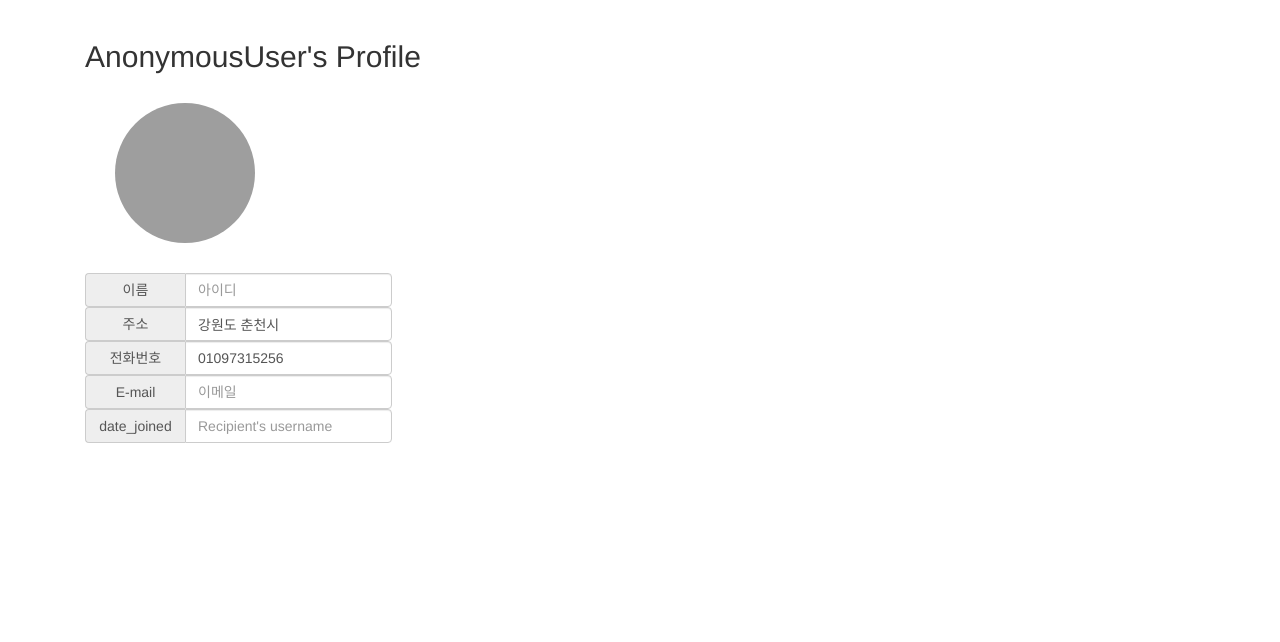
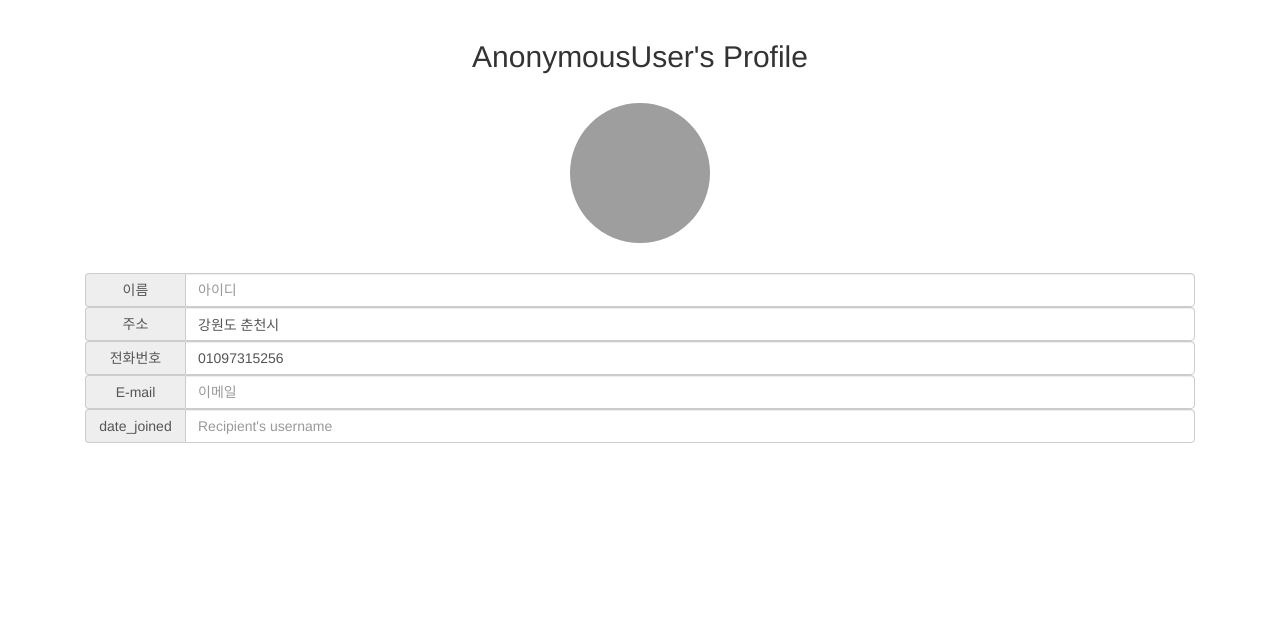
Before and after one commit to GeonilJang/GIT_DJANGO, a Django app: page /accounts/profile/ in a window 1280 px wide. Shown: the part 51-693 px from the top of the page. Run offline with Django 3.2, Linux system fonts and the light colour scheme; some libraries are stand-ins or nearby versions; grey boxes are pictures that could not be loaded.

Commit message:
노트북 - 위도/경도 필수 아님.

```diff
--- a/accounts/templates/accounts/profile.html
+++ b/accounts/templates/accounts/profile.html
@@ -4,23 +4,23 @@
 
 
   {% for post in profiles %}
-  <div class="container" style="margin-bottom:100%">
-        <div class="col-lg-12">
+  <div class="container" style="margin-bottom:100%; text-align: center">
+        <div class="col-lg-12" style="text-align: center">
           <h2>{{user}}'s Profile</h2>
             <div style="margin:30px 30px"><img class="img-circle" src="https://store-old.linefriends.com/wp-content/uploads/2015/12/zero_search.png" alt="Generic placeholder image" width="140" height="140"></div>
-            <div class="input-group">
+            <div class="input-group" style="width: 100%">
                 <span class="input-group-addon" id="basic-addon1" style="width:100px">이름</span><input type="text" class="form-control" placeholder="아이디" aria-describedby="basic-addon2" value="{{ user.username }}">
             </div>
-            <div class="input-group">
+            <div class="input-group" style="width: 100%">
               <span class="input-group-addon" id="basic-addon1" style="width:100px">주소</span> <input type="text" class="form-control" placeholder="주소" aria-describedby="basic-addon2" value="{{post.address}}">
             </div>
-            <div class="input-group">
+            <div class="input-group" style="width: 100%">
               <span class="input-group-addon" id="basic-addon1" style="width:100px">전화번호</span> <input type="text" class="form-control" placeholder="주소" aria-describedby="basic-addon2" value="{{post.phone_number}}">
             </div>
-            <div class="input-group">
+            <div class="input-group" style="width: 100%">
                 <span class="input-group-addon" id="basic-addon1" style="width:100px">E-mail</span> <input type="text" class="form-control" placeholder="이메일" aria-describedby="basic-addon2" value="{{ user.email }}">
             </div>
-            <div class="input-group">
+            <div class="input-group" style="width: 100%">
                 <span class="input-group-addon" id="basic-addon1" style="width:100px">date_joined</span> <input type="text" class="form-control" placeholder="Recipient's username" aria-describedby="basic-addon2" value="{{ user.date__joined }}">
             </div>
         </div>
--- a/blog/models.py
+++ b/blog/models.py
@@ -38,7 +38,7 @@ class Post(models.Model):
 
     tag_set = models.ManyToManyField('Tag') #릴레이션을 할때는 테그 문자열로 넣어 준다
 
-    lnglat = models.CharField(max_length=50, help_text='경도/위도 포맷 으로', blank=True, validators=[lnglat_validator])
+    lnglat = models.CharField(max_length=50, blank=True,help_text='경도/위도 포맷 으로', validators=[lnglat_validator])
     status = models.CharField(max_length=1, choices=STATUS_CHOICES)
     create_at = models.DateTimeField(auto_now_add=True) #생성되는 그 순가의 값일 넣는다.
     update_at = models.DateTimeField(auto_now=True) #업데이트 되는 그 시간을 계속 기록한다.
```
Also changed, not shown: db.sqlite3.
